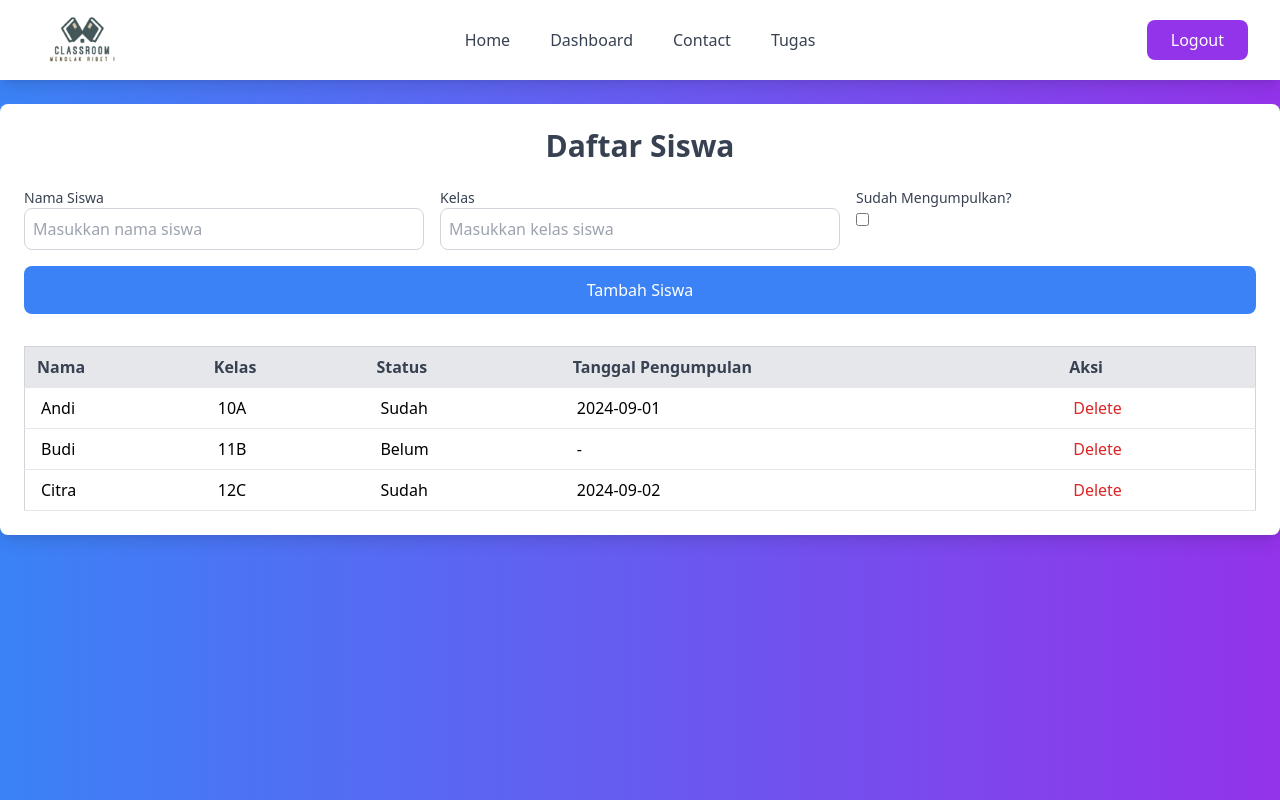
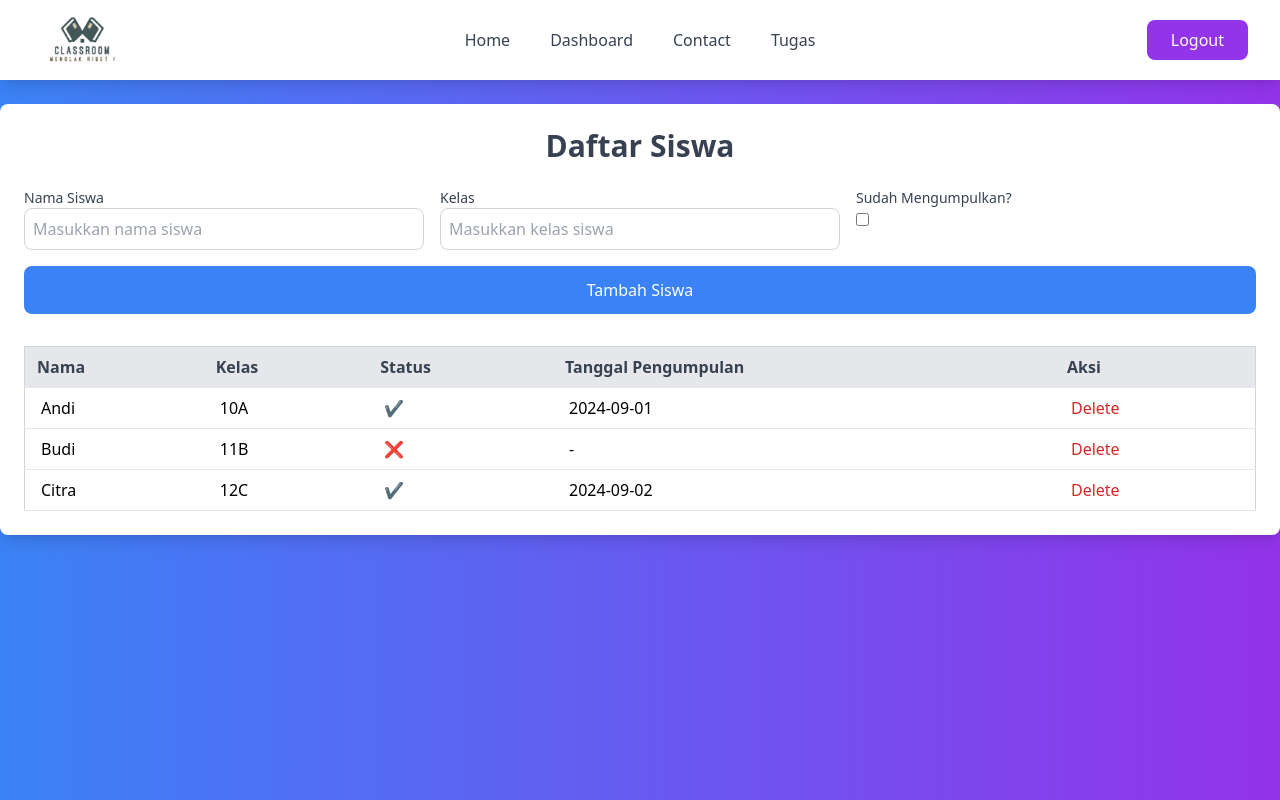
Before and after one commit to Erzascarlett123/hunter, a SvelteKit app: page /dashboard in a window 1280 px wide. Built offline with nearby package versions, Linux system fonts and the light colour scheme.

Commit message:
terserah

```diff
--- a/src/routes/dashboard/+page.svelte
+++ b/src/routes/dashboard/+page.svelte
@@ -212,7 +212,7 @@
             </button>
         </form>
 
-        <div class="overflow-x-auto">
+        <!-- Displaying List of Students -->
 <table class="w-full table-auto mt-8 border-collapse border border-gray-300">
     <thead class="bg-gray-200 text-gray-700">
         <tr>
@@ -228,7 +228,13 @@
         <tr class="border-t border-gray-300">
             <td class="px-4 py-2 text-left border-b">{student.name}</td>
             <td class="px-4 py-2 text-left border-b">{student.kelas}</td>
-                        <td class="px-4 py-2 text-left border-b">{student.submitted ? 'Sudah' : 'Belum'}</td>
+            <td class="px-4 py-2 text-left border-b">
+                {#if student.submitted}
+                    <span class="text-green-600">✔️</span> <!-- Green checkmark -->
+                {:else}
+                    <span class="text-red-600">❌</span> <!-- Red cross -->
+                {/if}
+            </td>
             <td class="px-4 py-2 text-left border-b">{student.date ? student.date : '-'}</td>
             <td class="px-4 py-2 text-left border-b">
                 <button on:click={() => deleteStudent(student.name)} class="text-red-600 hover:text-red-800">
@@ -239,5 +245,5 @@
         {/each}
     </tbody>
 </table>
-        </div>
+
 </body>
```
Lines whose indentation alone changed are shown as unchanged.
